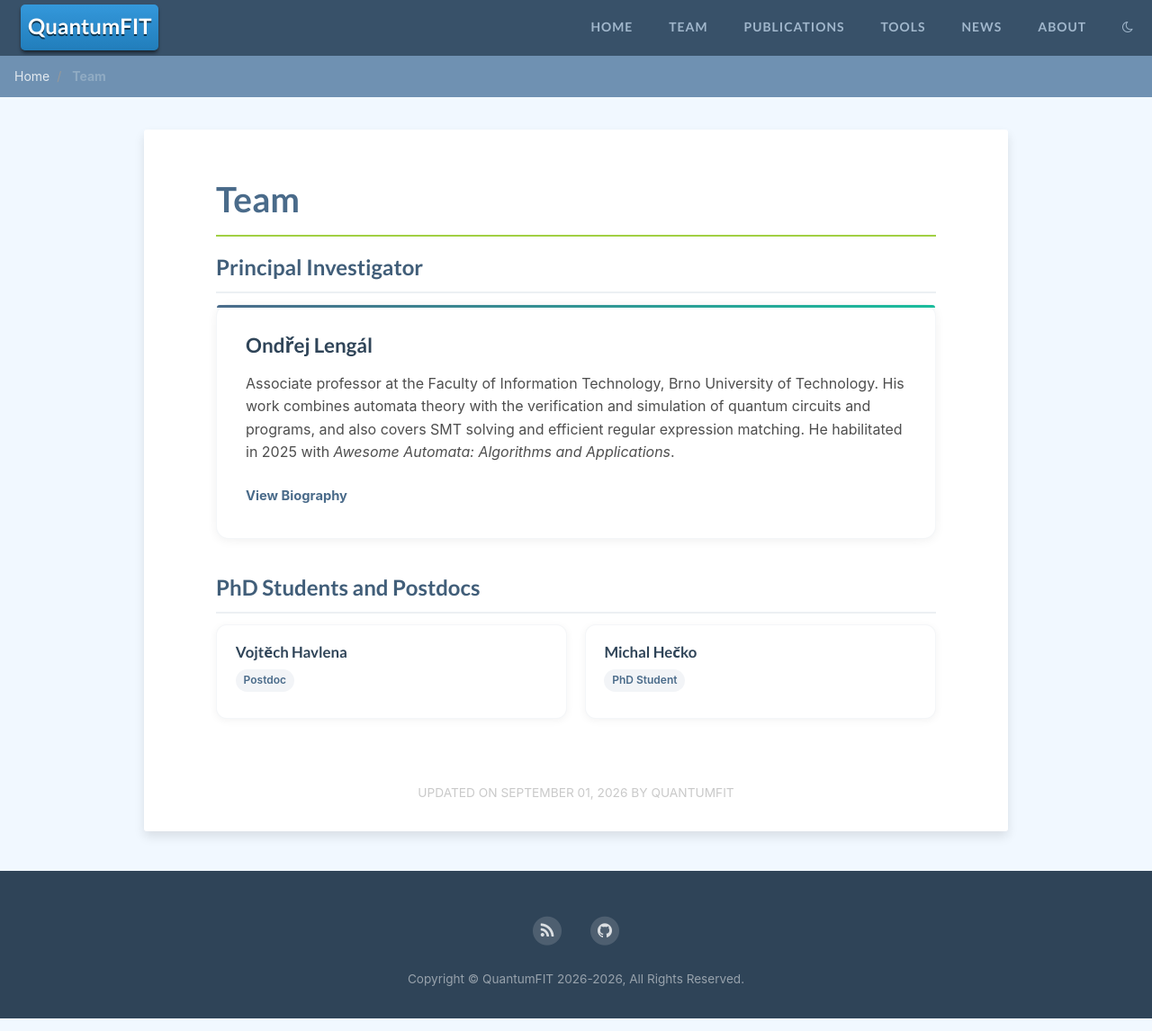
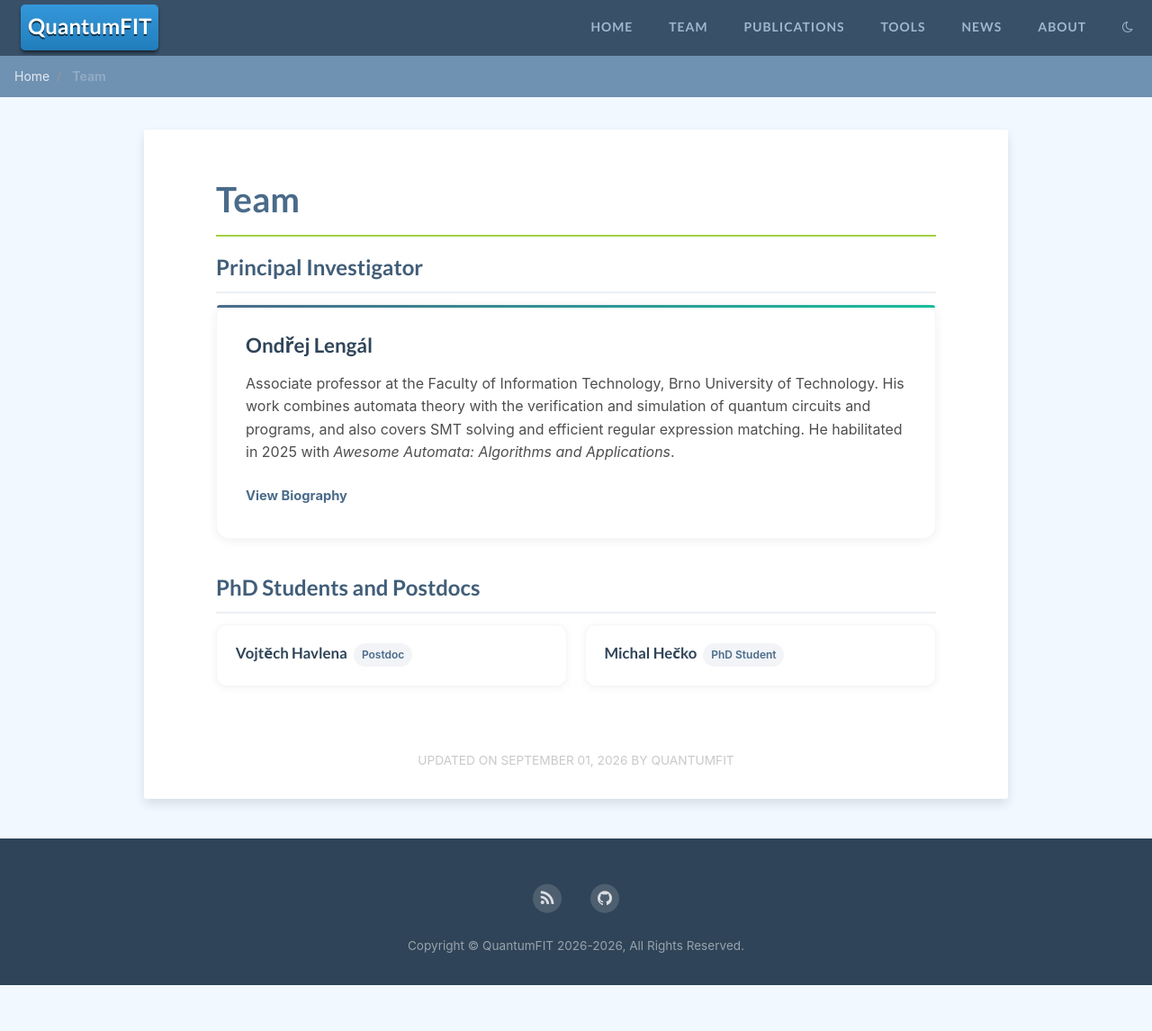
Before and after one commit to QuantumFIT/quantumfit.github.io, a Jekyll site: the page built from pages/team.md, in a window 1280 px wide and 1146 px high. Shown: the whole window at 90% size. Built offline with Jekyll 4.4.1, drawn with Linux system fonts in a browser that asks for light colours.

Commit message:
Team page: the role pill sits beside the name, not under it
A pill labels the name, so it belongs on the same line. Name and pills
move into a .member-heading flex row, baseline-aligned so the 0.75rem
pill text lines up with the name instead of floating mid-cap, and
wrapping so a long name in a narrow grid column pushes the pills to the
next line rather than overflowing the card.

Spacing is the row's gap now, which lets the pills drop the margins
they carried for the stacked layout and the h4 drop its bottom margin.

Applied to all three non-PI sections, not just the populated one, so
BSc/MSc students and alumni get the same layout when they arrive.

Co-Authored-By: Claude Opus 5 <noreply@anthropic.com>
Claude-Session: https://claude.ai/code/session_01Qgr3EHNtzr13mi5YBFazva

```diff
--- a/_sass/_site.scss
+++ b/_sass/_site.scss
@@ -232,6 +232,22 @@
     flex: 1;
     min-width: 0;
 
+    // Name and pills sit on one line: a pill labels the name, so it belongs
+    // beside it rather than on a line of its own. Baseline-aligned so the
+    // small pill text lines up with the name rather than floating; wrapping so
+    // a long name in a narrow column pushes the pills down instead of
+    // overflowing the card.
+    .member-heading {
+      display: flex;
+      align-items: baseline;
+      flex-wrap: wrap;
+      gap: 0.45rem;
+
+      h4 {
+        margin-bottom: 0;
+      }
+    }
+
     h4 {
       margin: 0 0 0.3rem;
       color: darken($primary, 15%);
@@ -253,19 +269,17 @@
     }
 
     // One pill style, two uses: the role tag ("Postdoc", "PhD Student") and
-    // the optional period ("since 2026"). They can appear together, hence the
-    // right margin.
+    // the optional period ("since 2026"). Both live in .member-heading, so
+    // their spacing is that row's gap -- no margins of their own.
     .member-period,
     .member-role {
       display: inline-block;
-      margin-right: 0.35rem;
       padding: 0.1rem 0.55rem;
       background: rgba($primary, 0.07);
       color: $primary;
       border-radius: 20px;
       font-size: 0.75rem;
       font-weight: 600;
-      margin-bottom: 0.5rem;
     }
 
     .member-description {
--- a/pages/team.md
+++ b/pages/team.md
@@ -45,9 +45,11 @@ breadcrumbs: true
   {% for member in site.data.group.phd_and_postdocs %}
     <div class="member-card">
       <div class="member-info">
-        <h4>{% if member.web %}<a href="{{ member.web }}">{{ member.name }}</a>{% else %}{{ member.name }}{% endif %}</h4>
-        {% if member.role %}<span class="member-role">{{ member.role }}</span>{% endif %}
-        {% if member.period %}<span class="member-period">{{ member.period }}</span>{% endif %}
+        <div class="member-heading">
+          <h4>{% if member.web %}<a href="{{ member.web }}">{{ member.name }}</a>{% else %}{{ member.name }}{% endif %}</h4>
+          {% if member.role %}<span class="member-role">{{ member.role }}</span>{% endif %}
+          {% if member.period %}<span class="member-period">{{ member.period }}</span>{% endif %}
+        </div>
       </div>
     </div>
   {% endfor %}
@@ -62,8 +64,10 @@ breadcrumbs: true
   {% for member in site.data.group.undergraduate_students %}
     <div class="member-card">
       <div class="member-info">
-        <h4>{% if member.web %}<a href="{{ member.web }}">{{ member.name }}</a>{% else %}{{ member.name }}{% endif %}</h4>
-        {% if member.period %}<span class="member-period">{{ member.period }}</span>{% endif %}
+        <div class="member-heading">
+          <h4>{% if member.web %}<a href="{{ member.web }}">{{ member.name }}</a>{% else %}{{ member.name }}{% endif %}</h4>
+          {% if member.period %}<span class="member-period">{{ member.period }}</span>{% endif %}
+        </div>
       </div>
     </div>
   {% endfor %}
@@ -78,8 +82,10 @@ breadcrumbs: true
   {% for member in site.data.group.alumni %}
     <div class="member-card">
       <div class="member-info">
-        <h4>{% if member.web %}<a href="{{ member.web }}">{{ member.name }}</a>{% else %}{{ member.name }}{% endif %}</h4>
-        {% if member.period %}<span class="member-period">{{ member.period }}</span>{% endif %}
+        <div class="member-heading">
+          <h4>{% if member.web %}<a href="{{ member.web }}">{{ member.name }}</a>{% else %}{{ member.name }}{% endif %}</h4>
+          {% if member.period %}<span class="member-period">{{ member.period }}</span>{% endif %}
+        </div>
       </div>
     </div>
   {% endfor %}
```
